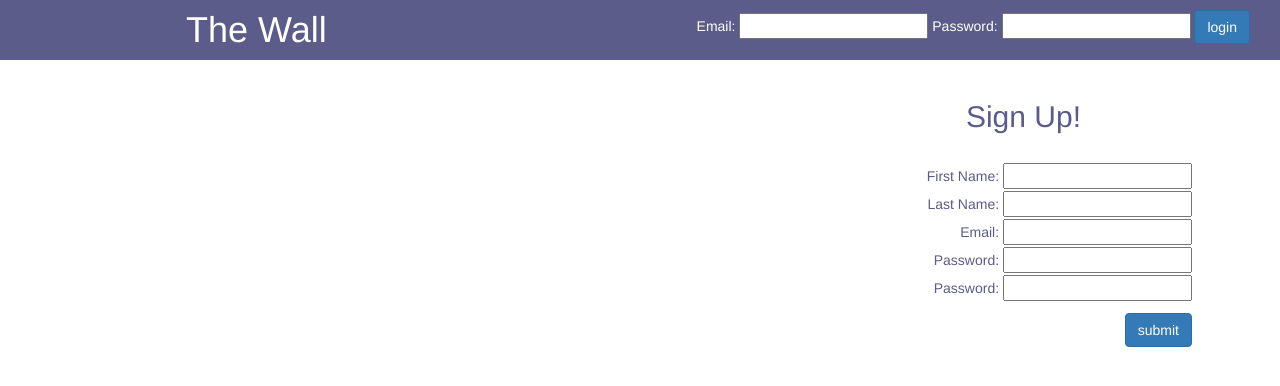
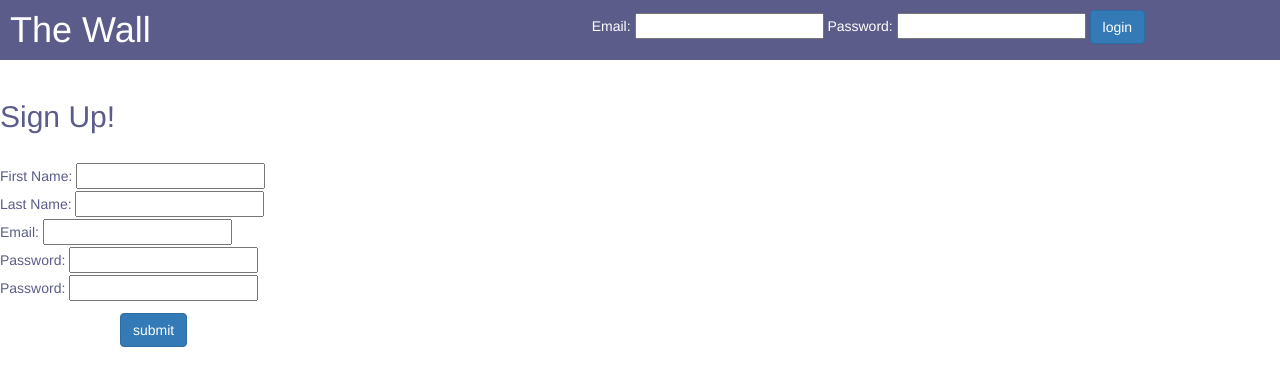
Before and after one commit to falterfriday/mySQL_Flask-the_wall, a Flask app: page / in a window 1280 px wide. Shown: the top 386 px of the page. Run offline with Flask 2, Linux system fonts and the light colour scheme; some libraries are stand-ins or nearby versions.

Commit message:
pretty, oh so pretty

```diff
--- a/static/style.css
+++ b/static/style.css
@@ -3,22 +3,29 @@
 	height: auto;
 	width: 100%;
 	padding-bottom: 5px;
+	overflow: hidden;
 }
 h1 {
 	text-align: left;
-	display: inline;
+	display: inline-block;
 	vertical-align: top;
-	margin: 0px 30% 0px 0px;
+	height: 60px;
+	margin: 0px 35% 0px 0px;
+	float: left;
 }
 .top {
 	color: white;
 	background-color: #5c5c8a;
 	width: 100%;
-	padding: 10px 30px;
-	text-align: right;
+	height: 60px;
+	padding: 10px;
+	text-align: left;
+	overflow: hidden;
 }
-
-.bottom {
+#loginform {
+	/*border: solid black 1px;*/
+}
+.middle {
 	width: auto;
 	text-align: right;
 	padding-right: 88px;
@@ -33,11 +40,9 @@
 }
 .signup {
 	color: #5c5c8a;
+	margin: 0px 24px 0px 0px;
 }
-form {
-	display: inline-block;
-	vertical-align: center;
-}
+
 .error {
 	color: white;
 	display: inline-block;
```
